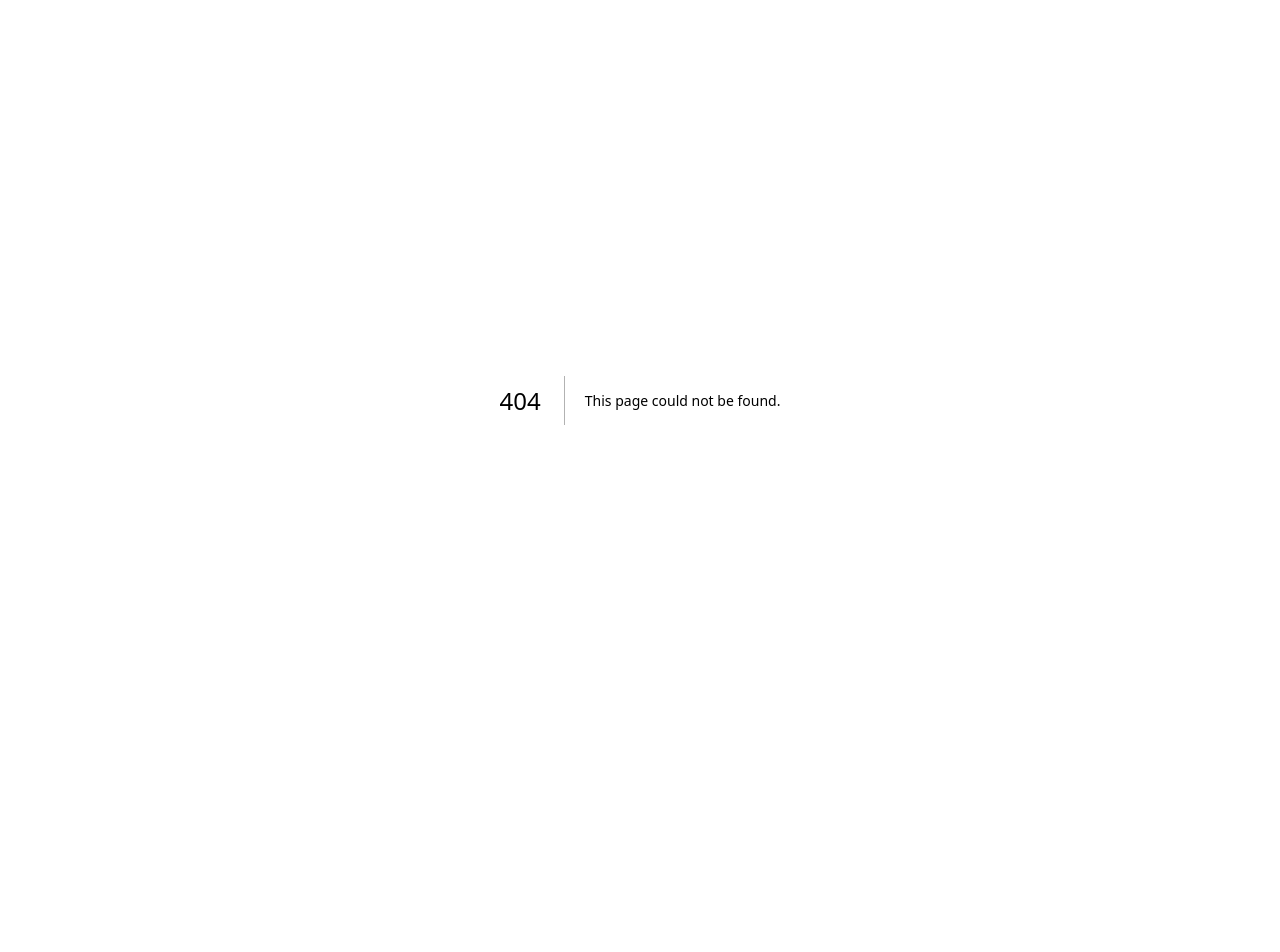
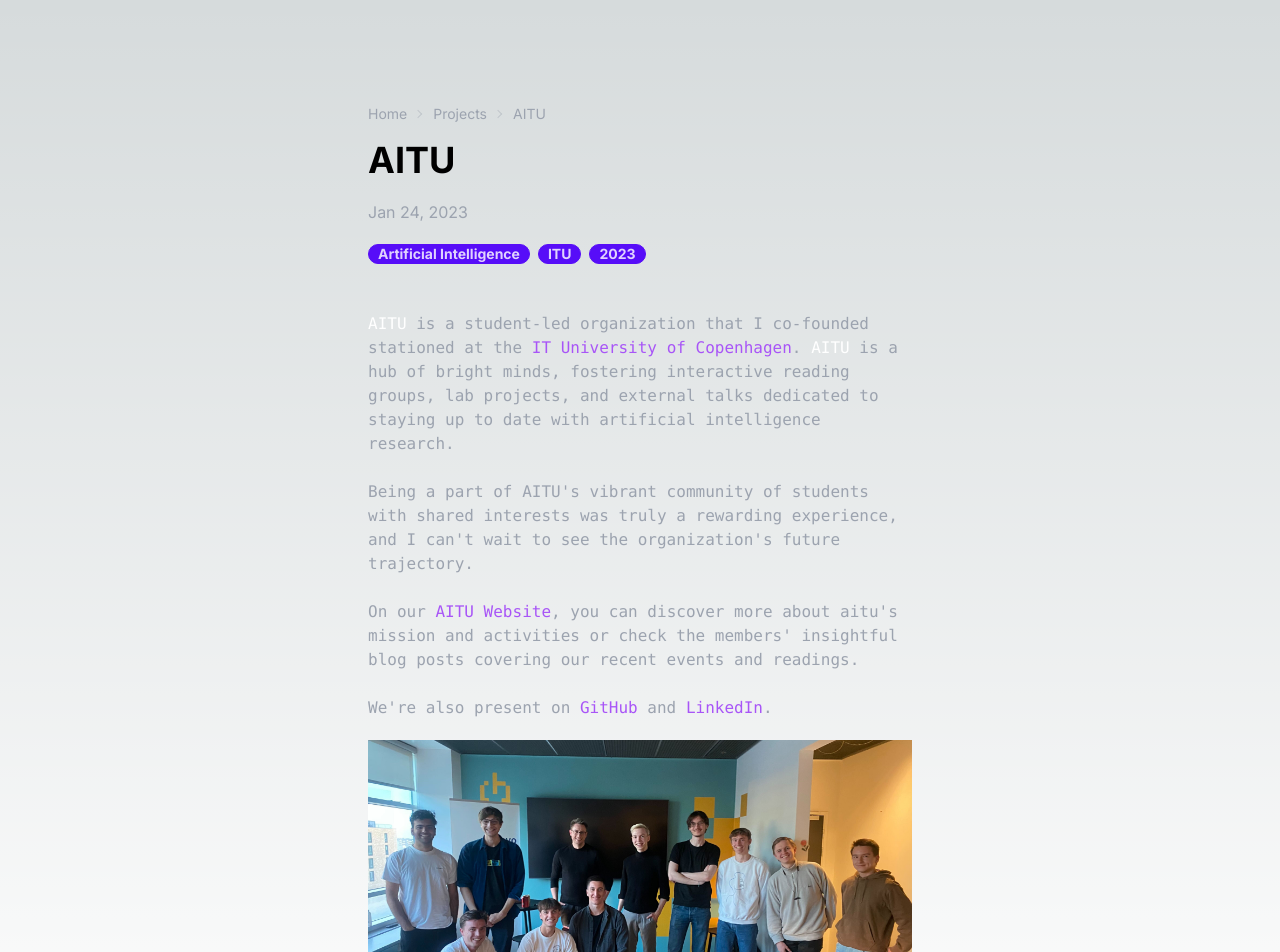
Before and after one commit to lukyrasocha/portfolio, a Next.js app: page /projects/aitu in a window 1280 px wide. Before the commit this address had no page. Shown: the top 952 px of the page. Before the commit the page ends 800 px from the top, so only its background shows below. Built offline with nearby package versions, Linux system fonts and the light colour scheme.

Commit message:
feat(aitu/page.tsx): add AITU project page feat(layout.tsx): add layout component for project pages feat(zelda/page.tsx): add Zelda Level Craft project page

```diff
--- /dev/null
+++ b/src/app/projects/aitu/page.tsx
@@ -0,0 +1,38 @@
+import Image from "next/image"
+
+export default function Page(){
+  return (
+  <div className="w-full md:w-1/2">
+    <div className="text-sm breadcrumbs text-gray-400">
+      <ul>
+        <li><a href="/">Home</a></li>
+        <li>Projects</li>
+        <li>AITU</li>
+      </ul>
+    </div>
+      <h1 className="text-4xl font-bold pt-2">AITU </h1>
+      <p className="pt-5 text-gray-400">Jan 24, 2023</p>
+
+      <div className='font-bold flex flex-wrap pt-5'>
+        <div className="badge badge-primary mr-2 mb-2">Artificial Intelligence</div>
+        <div className="badge badge-primary mr-2 mb-2">ITU</div>
+        <div className="badge badge-primary mr-2 mb-2">2023</div>
+      </div>
+
+      <p className="font-mono pt-10 text-gray-400">
+      <span className="text-white">AITU</span> is a student-led organization that I co-founded stationed at the <a className="text-purple-500 hover:underline" href="https://www.itu.dk/" target="_blank" rel="noopener noreferrer">IT University of Copenhagen</a>. <span className="text-white">AITU</span> is a hub of bright minds, fostering interactive reading groups, lab projects, and external talks dedicated to staying up to date with artificial intelligence research. <br /> <br />
+      Being a part of AITU's vibrant community of students with shared interests was truly a rewarding experience, and I can't wait to see the organization's future trajectory. <br /> <br />
+      On our <a className="text-purple-500 hover:underline" href="https://aitu.group" target="_blank" rel="noopener noreferrer">AITU Website</a>, you can discover more about aitu's mission and activities or check the members' insightful blog posts covering our recent events and readings. <br /> <br />
+      We're also present on <a className="text-purple-500 hover:underline" href="https://github.com/aitu-dk" target="_blank" rel="noopener noreferrer">GitHub</a> and <a className="text-purple-500 hover:underline" href="https://www.linkedin.com/company/aitu-dk" target="_blank" rel="noopener noreferrer">LinkedIn</a>.
+      </p>
+
+      <Image
+        className="pt-5"
+        src="/projects/aitu/group.jpg"
+        alt="AITU group photo"
+        width={800}
+        height={400}
+      />
+    </div>
+  )
+}
--- /dev/null
+++ b/src/app/projects/layout.tsx
@@ -0,0 +1,11 @@
+export default function Layout({
+  children,
+}: {
+  children: React.ReactNode
+}) {
+  return (
+    <main className="flex min-h-screen flex-col items-center justify-between p-4 md:p-24">
+      {children}
+    </main>
+  )
+}
--- /dev/null
+++ b/src/app/projects/zelda/page.tsx
@@ -0,0 +1,39 @@
+import Image from "next/image"
+
+export default function Page(){
+  return (
+  <div className="w-full md:w-1/2">
+    <div className="text-sm breadcrumbs text-gray-400">
+      <ul>
+        <li><a href="/">Home</a></li>
+        <li>Projects</li>
+        <li>Zelda Level Craft 🛡️</li>
+      </ul>
+    </div>
+      <h1 className="text-4xl font-bold pt-2">Zelda Level Craft 🛡️ </h1>
+      <p className="pt-5 text-gray-400">May 16, 2023</p>
+
+      <div className='font-bold flex flex-wrap pt-5'>
+        <div className="badge badge-primary mr-2 mb-2">Artificial Intelligence</div>
+        <div className="badge badge-primary mr-2 mb-2">ITU</div>
+        <div className="badge badge-primary mr-2 mb-2">2023</div>
+      </div>
+
+      <p className="font-mono pt-10 text-gray-400">
+      In my bachelor project at the <a className="text-purple-500 hover:underline" href="https://www.itu.dk/" target="_blank" rel="noopener noreferrer">IT University of Copenhagen</a>, I delved into the realm of Neural Cellular Automata (NCA) in the context of Mixed-Initiative Content Creation (MI-CC). The aim was to automate game level design for <span className="italic text-white">The Legend of Zelda</span>.<br /><br />
+      We developed a system that allows users to fix specific tiles, while the rest of the level grows through an evolved <span className="italic text-white">Neural Cellular Automata (NCA)</span> model. The users also have the freedom to select a model from a trained archive of NCA models. This results in a diverse array of specialized level generators capable of creating playable game levels. The generators consider both the specific level characteristics and the user-defined fixed tiles. <br /> <br />
+      Our experiments revealed that models trained on specific fixed tiles considerably outperform a baseline model that was trained without user input. Nonetheless, training models to manage a variety of fixed tile types still poses a challenge, hence indicating room for improvement in our proposed model training strategies. <br /> <br />
+      This project taught me a lot about evolutionary algorithms, namely <span className="text-white italic">Quality Diversity Optimization</span>. Which was a nice way to conduct my studies as that is something my bachelor did not cover in much detail. The project's code is available on <a className="text-purple-500 hover:underline" href="https://github.com/interactive-nca" target="_blank" rel="noopener noreferrer">GitHub</a> and you can even try our proposed system at the project's website <a className="text-purple-500 hover:underline" href="https://zeldalevelcraft.com" target="_blank" rel="noopener noreferrer">here</a>. I am hopeful that this work can be a useful resource for researchers exploring INCAs and serve as a solid foundation for future research employing NCAs for MI-CC.
+
+      </p>
+
+      <Image
+        className="pt-5"
+        src="/projects/zelda/webapp.png"
+        alt="zeldalevelcraft"
+        width={800}
+        height={400}
+      />
+    </div>
+  )
+}
```
